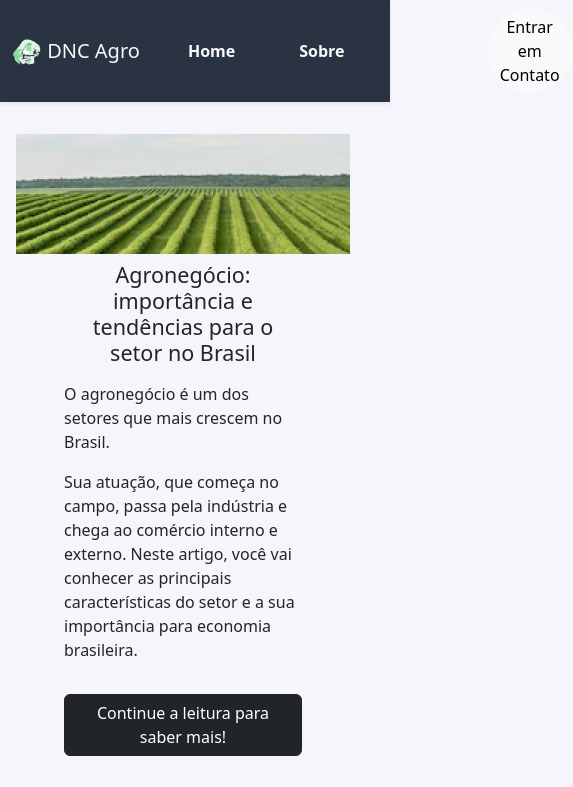
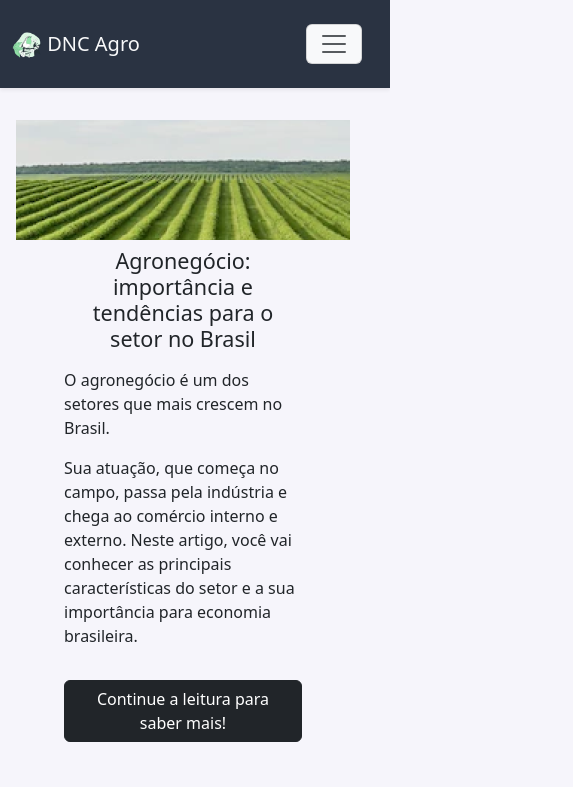
Before and after one commit to vitormigoto/dnc-agro, a website: page index.html in a window 390 px wide. Shown: the top 787 px of the page, 573 px wide, since content can reach past the window. Drawn offline with nearby package versions, Linux system fonts and the light colour scheme.

Commit message:
transformando menu em responsivo

```diff
--- a/index.html
+++ b/index.html
@@ -9,13 +9,13 @@
     <script src="./node_modules/bootstrap/dist/js/bootstrap.js"></script>
 </head>
 <body style="background-color: #F6F5FB;">
-    <nav class="navbar navbar-expand shadow-sm" style="background-color: #2A3342;">
+    <nav class="navbar navbar-expand-lg shadow-sm" style="background-color: #2A3342;">
         <div class="container-fluid">
             <a class="navbar-brand text-light" href="#">
                 <img src="./assets/images/logo.png" alt="Logo" width="30" class="d-inline-block align-text-top">
                 DNC Agro
             </a>
-            <div class="navbar-collapse navbar-expand-lg">
+            <div class="collapse navbar-collapse navbar-expand-lg text-center" id="menu">
                 <ul class="navbar-nav">
                     <li class="nav-item px-4">
                         <a class="nav-link link-light active fw-bold" aria-current="page" href="#">Home</a>
@@ -27,8 +27,11 @@
                         <a class="nav-link link-light fw-bold" href="#">Ajuda</a>
                     </li>
                 </ul>
+                <a href="" class="btn btn-light rounded-pill ms-auto">Entrar em Contato</a>
             </div>
-            <a href="" class="btn btn-light rounded-pill">Entrar em Contato</a>
+            <button class="navbar-toggler bg-light m-3" type="button" data-bs-toggle="collapse" data-bs-target="#menu" aria-controls="menu" aria-expanded="false" aria-label="Toggle navigation">
+                <span class="navbar-toggler-icon"></span>
+            </button>
         </div>
     </nav>
 
```
Lines whose indentation alone changed are shown as unchanged.
